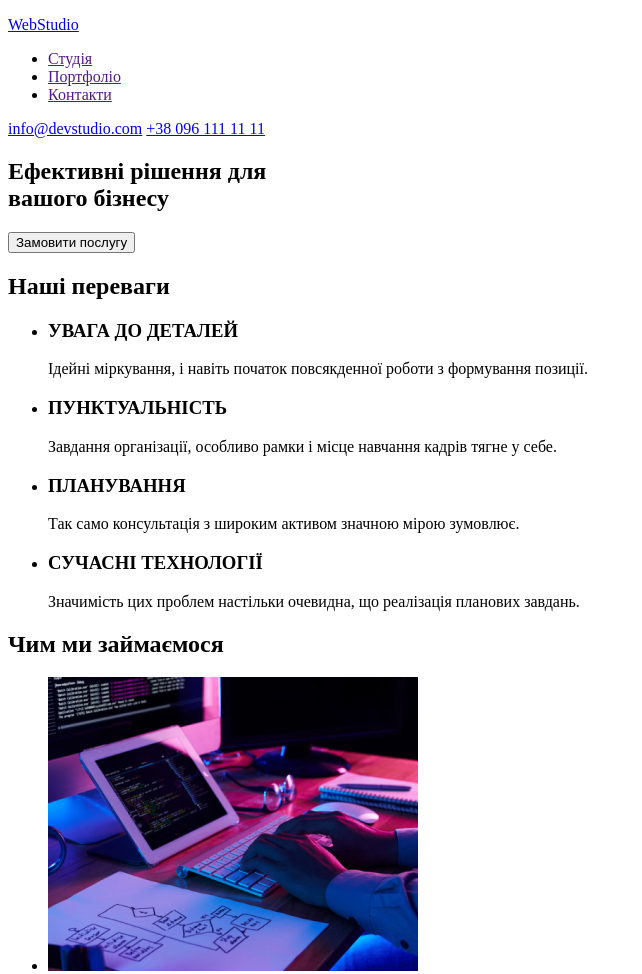
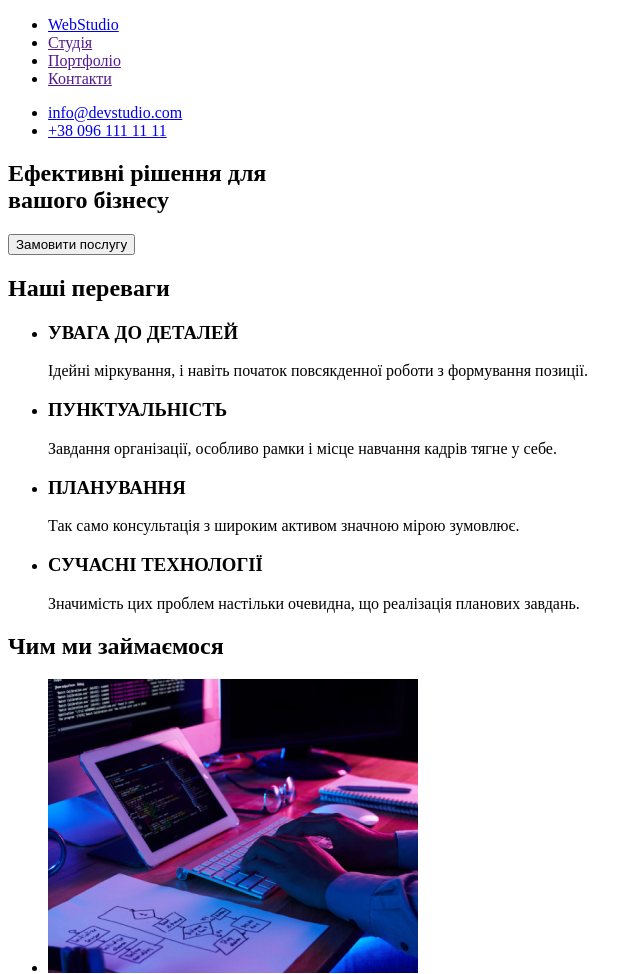
Before and after one commit to TetianaAsadova/goit-markup-hw-01, a plain HTML site: page index.html in a window 1280 px wide. Shown: the top 974 px of the page, without its empty margins (0-642 px from the left). Drawn offline with Linux system fonts and the light colour scheme.

Commit message:
homework1tr2
homework1 trying 2

```diff
--- a/index.html
+++ b/index.html
@@ -1,5 +1,5 @@
 <!DOCTYPE html>
-<html lang="ua">
+<html lang="uk">
   <head>
     <meta charset="UTF-8" />
     <meta http-equiv="X-UA-Compatible" content="IE=edge" />
@@ -8,18 +8,18 @@
   </head>
   <body>
     <header>
-      <a href="h3">
-        <p>WebStudio</p>
-      </a>
       <nav>
         <ul>
+          <li><a href="#">WebStudio</a></li>
           <li><a href="">Студія</a></li>
           <li><a href="">Портфоліо</a></li>
           <li><a href="">Контакти</a></li>
         </ul>
       </nav>
-      <a href="mailto:info@devstudio.com">info@devstudio.com</a>
-      <a href="tel:+380961111111">+38 096 111 11 11</a>
+      <ul>
+        <li><a href="mailto:info@devstudio.com">info@devstudio.com</a></li>
+        <li><a href="tel:+380961111111">+38 096 111 11 11</a></li>
+      </ul>
     </header>
 
     <main>
@@ -139,9 +139,7 @@
     </main>
 
     <footer>
-      <a href="#">
-        <p>WebStudio</p>
-      </a>
+      <a href="#">WebStudio</a>
       <address>
         <ul>
           <li>
```
